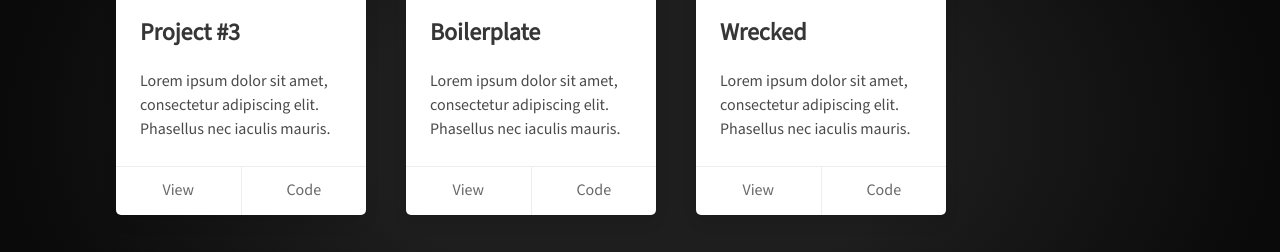
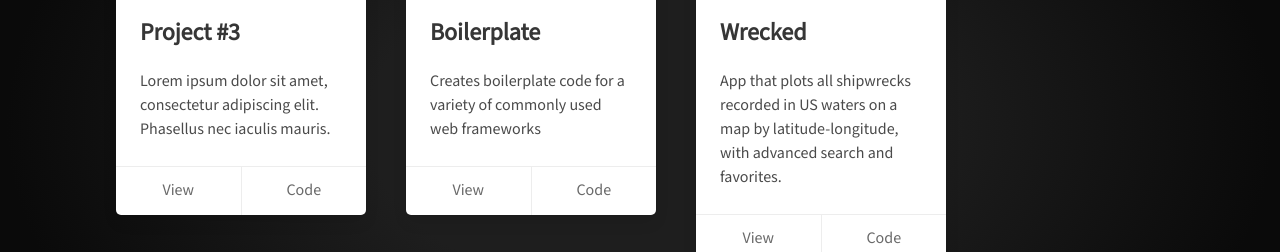
Before and after one commit to bstiles13/old-portfolio, a website: page public/portfolio.html in a window 1280 px wide. Shown: the part 275-527 px from the top of the page. Drawn offline with nearby package versions, Linux system fonts and the light colour scheme; grey boxes are pictures that could not be loaded.

```diff
--- a/public/assets/css/style.css
+++ b/public/assets/css/style.css
@@ -102,6 +102,7 @@
 	margin: 0 auto;
 	display: flex;
 	flex-wrap: wrap;
+	align-items: flex-start;
 }
 
 .portfolio:after {
--- a/public/portfolio.html
+++ b/public/portfolio.html
@@ -98,8 +98,7 @@
 					</div>
 
 					<div class="content">
-					Lorem ipsum dolor sit amet, consectetur adipiscing elit.
-					Phasellus nec iaculis mauris.
+					Creates boilerplate code for a variety of commonly used web frameworks
 					</div>
 				</div>
 				<footer class="card-footer">
@@ -121,8 +120,7 @@
 					</div>
 
 					<div class="content">
-					Lorem ipsum dolor sit amet, consectetur adipiscing elit.
-					Phasellus nec iaculis mauris.
+					App that plots all shipwrecks recorded in US waters on a map by latitude-longitude, with advanced search and favorites.
 					</div>
 				</div>
 				<footer class="card-footer">
```
Also changed, not shown: public/index.html (+2 -2 lines).
